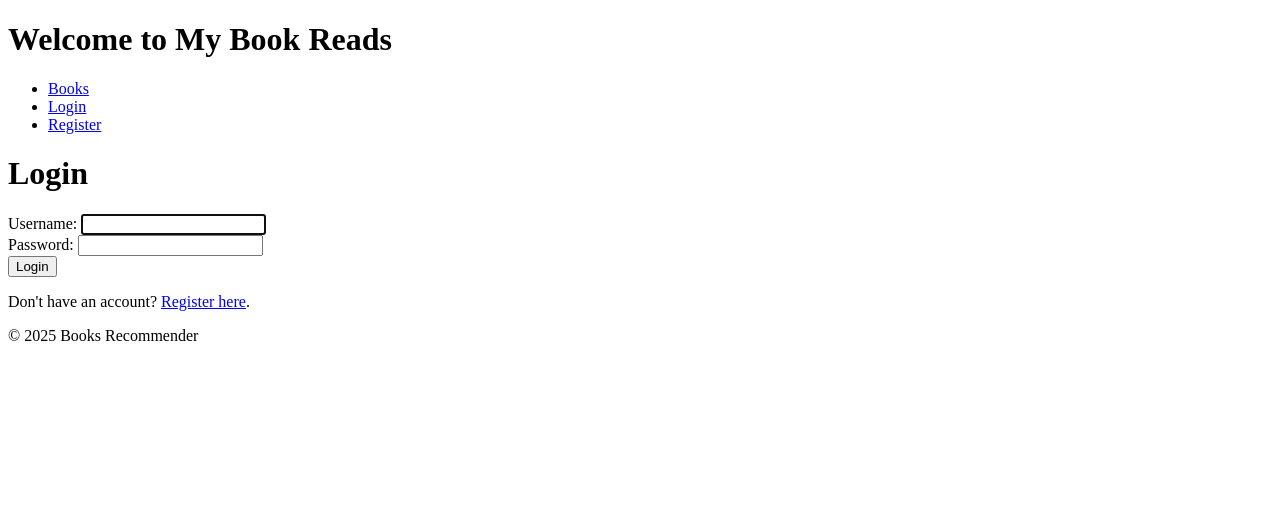
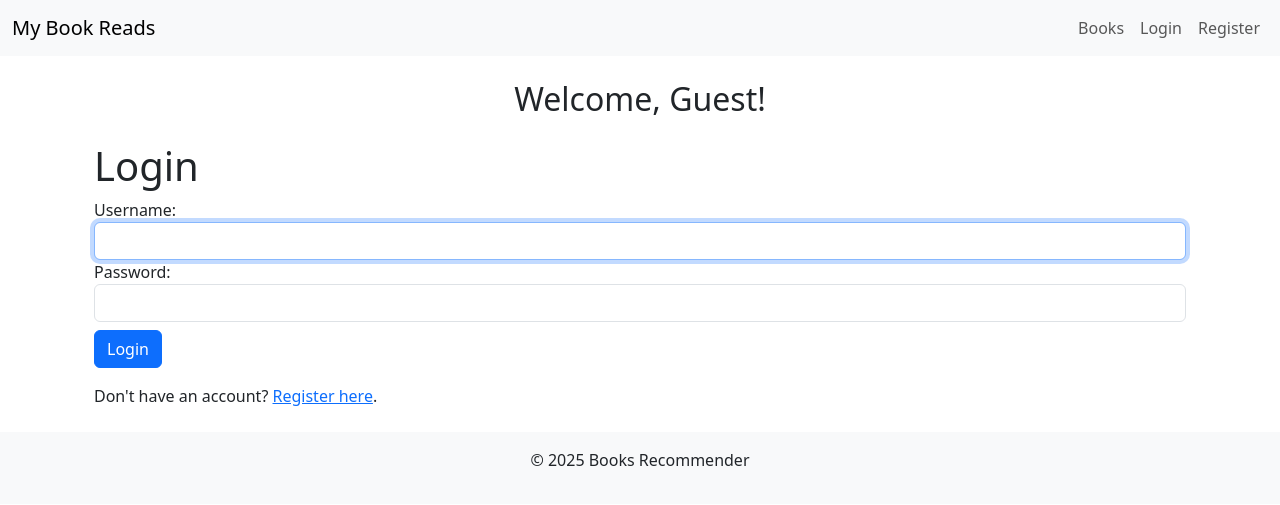
Before and after one commit to Gathoni-Njuguna/project, a Django app: a page that uses booksrecomm/books/templates/books/base.html in a window 1280 px wide. Shown: the top 505 px of the page. Run offline with Django 5.2, Linux system fonts and the light colour scheme.

Commit message:
correct a login route to books views

```diff
--- a/booksrecomm/books/forms.py
+++ b/booksrecomm/books/forms.py
@@ -38,6 +38,8 @@ class SignUpForm(UserCreationForm):
         fields = ('username', 'email', 'password1', 'password2')
         widgets = {
             'username': forms.TextInput(attrs={'class': 'form-control'}),
+            'password1': forms.PasswordInput(attrs={'class': 'form-control'}),
+            'password2': forms.PasswordInput(attrs={'class': 'form-control'}),
         }
 
     def save(self, commit=True):
--- a/booksrecomm/books/models.py
+++ b/booksrecomm/books/models.py
@@ -36,7 +36,7 @@ class Book(models.Model):
 
     class Meta:
         ordering = ['-date_added']
-        unique_together = ['user', 'isbn']
+        unique_together = ['user', 'title', 'author']
         verbose_name = 'Book'
 class UserProfile(models.Model):
     user = models.OneToOneField(User, on_delete=models.CASCADE, related_name='profile')
--- a/booksrecomm/books/templates/books/base.html
+++ b/booksrecomm/books/templates/books/base.html
@@ -5,44 +5,74 @@
     <title>{% block title %}Books Recommender{% endblock %}</title>
     <meta name="viewport" content="width=device-width, initial-scale=1">
     {% load static %}
+    <!-- Bootstrap CSS -->
+    <link href="https://cdn.jsdelivr.net/npm/bootstrap@5.3.2/dist/css/bootstrap.min.css" rel="stylesheet" integrity="sha384-..." crossorigin="anonymous">
+    <!-- Custom CSS -->
     <link rel="stylesheet" href="{% static 'books/styles.css' %}">
 </head>
 <body>
-   <header>
+
+    <!-- Navbar -->
+    <nav class="navbar navbar-expand-lg navbar-light bg-light mb-4">
+        <div class="container-fluid">
+            <a class="navbar-brand" href="{% url 'book_list' %}">My Book Reads</a>
+            <button class="navbar-toggler" type="button" data-bs-toggle="collapse" data-bs-target="#navbarNav"
+                aria-controls="navbarNav" aria-expanded="false" aria-label="Toggle navigation">
+                <span class="navbar-toggler-icon"></span>
+            </button>
+
+            <div class="collapse navbar-collapse" id="navbarNav">
+                <ul class="navbar-nav ms-auto">
+                    <li class="nav-item">
+                        <a class="nav-link" href="{% url 'book_list' %}">Books</a>
+                    </li>
+
                     {% if user.is_authenticated %}
-        <h1>Welcome, {{ user.username }}! to My Book Reads</h1>
-        <nav>
-            <ul>
-                <li><a href="{% url 'book_list' %}">Books</a></li>
-                <li><a href="{% url 'book-add' %}">Add Book</a></li>
-                <li>
-                    <form method="post" action="{% url 'logout' %}" style="display:inline;">
+                        <li class="nav-item">
+                            <a class="nav-link" href="{% url 'book-add' %}">Add Book</a>
+                        </li>
+                        <li class="nav-item">
+                            <form method="post" action="{% url 'logout' %}" class="d-inline">
                                 {% csrf_token %}
-                        <button type="submit" class="btn btn-link">Logout</button>
+                                <button type="submit" class="btn btn-link nav-link" style="padding:0;">Logout</button>
                             </form>
                         </li>
+
+                    {% else %}
+                        <li class="nav-item">
+                            <a class="nav-link" href="{% url 'login' %}">Login</a>
+                        </li>
+                        <li class="nav-item">
+                            <a class="nav-link" href="{% url 'register' %}">Register</a>
+                        </li>
+                    {% endif %}
                 </ul>
+            </div>
+        </div>
     </nav>
+{% if user.is_authenticated %}
+    <h2 class="text-center mb-4">
+        Welcome, {{ user.username }}!
+    </h2>
 {% else %}
-        <h1>Welcome to My Book Reads</h1>
-        <nav>
-            <ul>
-                <li><a href="{% url 'book_list' %}">Books</a></li>
-                <li><a href="{% url 'login' %}">Login</a></li>
-                <li><a href="{% url 'register' %}">Register</a></li>
-            </ul>
-        </nav>
+    <h2 class="text-center mb-4">
+        Welcome, Guest!
+    </h2>
 {% endif %}
-</header>
 
 
-    <main>
+    <!-- Main content -->
+    <main class="container">
         {% block content %}
-        <!-- Page content goes here -->
         {% endblock %}
     </main>
-    <footer>
+
+    <!-- Footer -->
+    <footer class="bg-light text-center py-3 mt-4">
         <p>&copy; {{ year|default:2025 }} Books Recommender</p>
     </footer>
+
+    <!-- Bootstrap JS Bundle -->
+    <script src="https://cdn.jsdelivr.net/npm/bootstrap@5.3.2/dist/js/bootstrap.bundle.min.js" integrity="sha384-..." crossorigin="anonymous"></script>
 </body>
 </html>
--- a/booksrecomm/books/templates/books/register.html
+++ b/booksrecomm/books/templates/books/register.html
@@ -25,7 +25,7 @@
             {% endfor %}
         </div>
 
-        <div class="form-group">
+        <div class="form-group mb-3">
             <label for="id_email">Email:</label>
             {{ form.email }}
             {% for error in form.email.errors %}
@@ -33,7 +33,7 @@
             {% endfor %}
         </div>
 
-        <div class="form-group">
+        <div class="form-group mb-3">
             <label for="id_password1">Password:</label>
             {{ form.password1 }}
             {% for error in form.password1.errors %}
@@ -41,7 +41,7 @@
             {% endfor %}
         </div>
 
-        <div class="form-group">
+        <div class="form-group mb-3">
             <label for="id_password2">Confirm Password:</label>
             {{ form.password2 }}
             {% for error in form.password2.errors %}
--- a/booksrecomm/booksrecomm/settings.py
+++ b/booksrecomm/booksrecomm/settings.py
@@ -113,6 +113,8 @@ STATICFILES_DIRS = [
 # settings.py
 LOGIN_REDIRECT_URL = 'book_list'   # Redirect after login
 LOGOUT_REDIRECT_URL = 'book_list'  # Redirect after logout
+LOGIN_URL = "/login/"
+
 
 # Default primary key field type
 # https://docs.djangoproject.com/en/5.2/ref/settings/#default-auto-field
```
Also changed, not shown: booksrecomm/books/migrations/0006_alter_book_unique_together.py (added), booksrecomm/db.sqlite3. Lines whose indentation alone changed are shown as unchanged.
